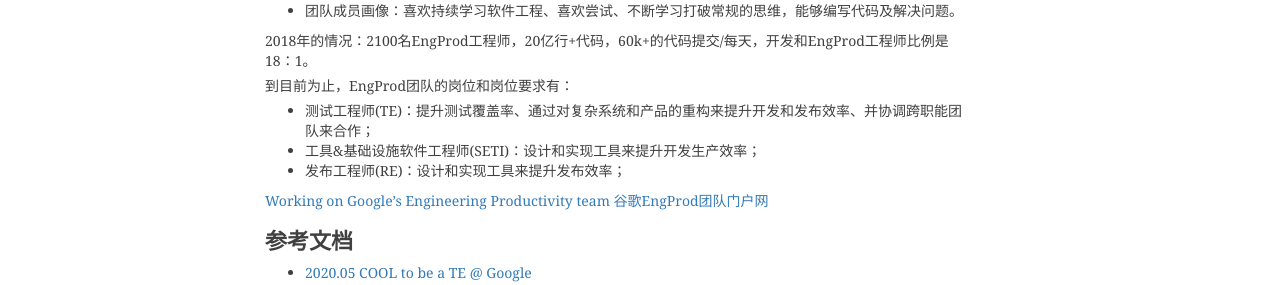
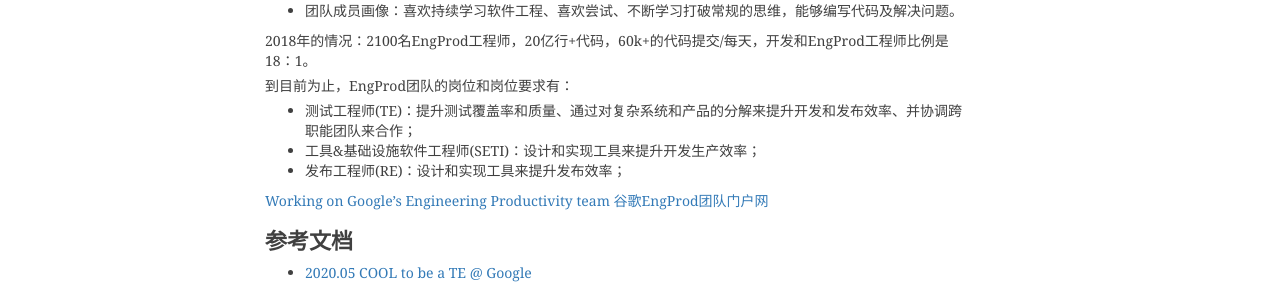
Before and after one commit to shihai1991/shihai1991.github.io, a Jekyll site: the page built from _posts/2024-07-16-谷歌工程生产力团队.md, in a window 1280 px wide. Shown: the part 1184-1469 px from the top of the page. Built offline with Jekyll 4.4.1, drawn with Linux system fonts in a browser that asks for light colours; nearby versions of some CDN libraries; comment, search, counter and statistics services are not loaded.

Commit message:
Update 2024-07-16-谷歌工程生产力团队.md

```diff
--- a/_posts/2024-07-16-谷歌工程生产力团队.md
+++ b/_posts/2024-07-16-谷歌工程生产力团队.md
@@ -36,7 +36,7 @@
 2018年的情况：2100名EngProd工程师，20亿行+代码，60k+的代码提交/每天，开发和EngProd工程师比例是18：1。
 
 到目前为止，EngProd团队的岗位和岗位要求有：
-- 测试工程师(TE)：提升测试覆盖率、通过对复杂系统和产品的重构来提升开发和发布效率、并协调跨职能团队来合作；
+- 测试工程师(TE)：提升测试覆盖率和质量、通过对复杂系统和产品的分解来提升开发和发布效率、并协调跨职能团队来合作；
 - 工具&基础设施软件工程师(SETI)：设计和实现工具来提升开发生产效率；
 - 发布工程师(RE)：设计和实现工具来提升发布效率；
 
```
